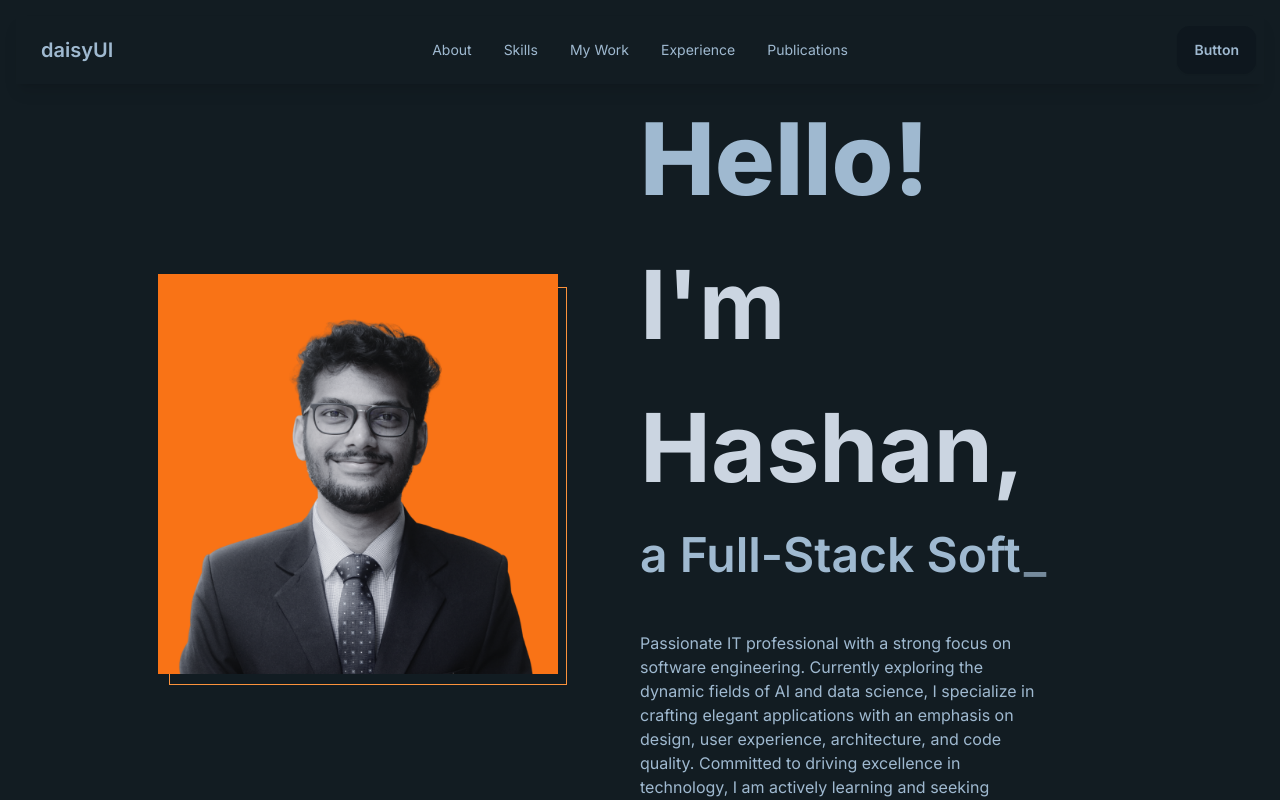
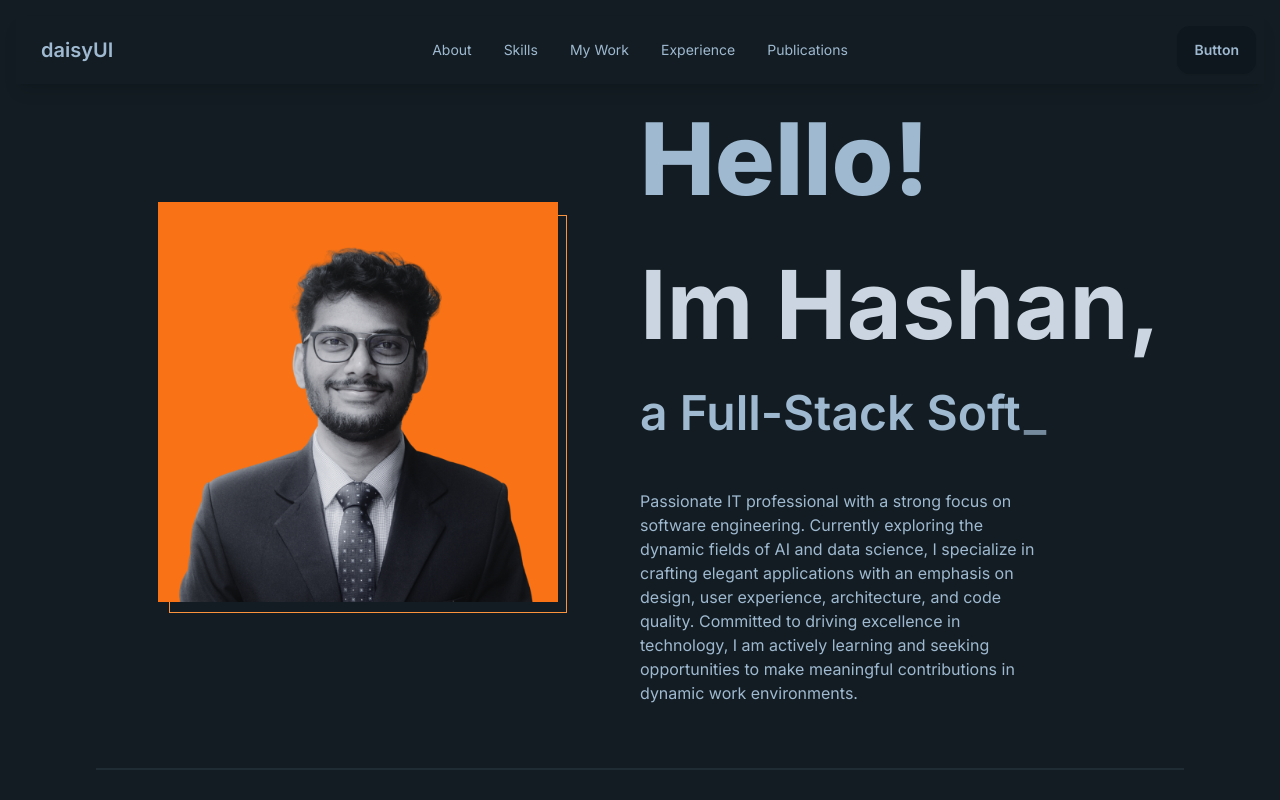
Before and after one commit to BKHChathuranga/portfolio, a Next.js app: page / in a window 1280 px wide. Shown: the top 800 px of the page. Built offline with nearby package versions, Linux system fonts and the light colour scheme.

Commit message:
fixed eslint error

```diff
--- a/app/components/AboutSection.tsx
+++ b/app/components/AboutSection.tsx
@@ -15,7 +15,7 @@ const AboutSection = () => {
         </div>
         <div className='col-span-6'>
           <div className='text-mainTitle'><h1 className=''>Hello!</h1></div>
-          <div className='sm:text-subTitle text-slate-300'><h2>I&apos;m Hashan,</h2></div>
+          <div className='sm:text-subTitle text-slate-300'><h2>Im Hashan,</h2></div>
           <div className='sm:text-normalTitle text-l'>
             a <Typewriter
               words={['Full-Stack Software Engineer', 'UI/UX Engineer', 'AI/ML Enthusiast']}
```
